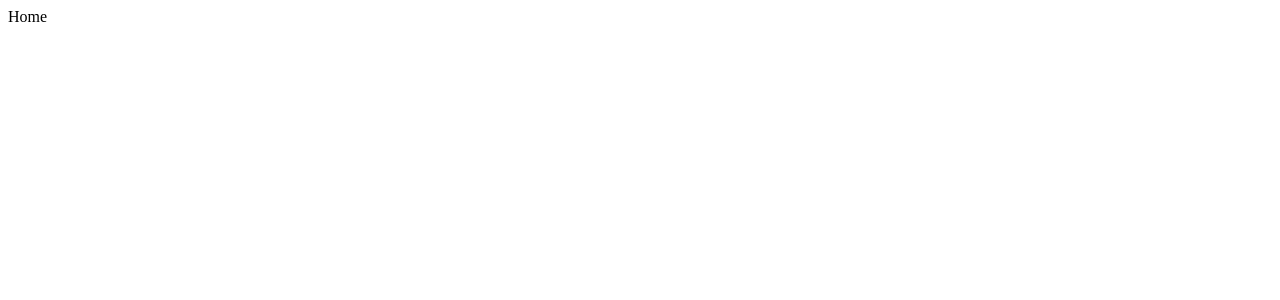
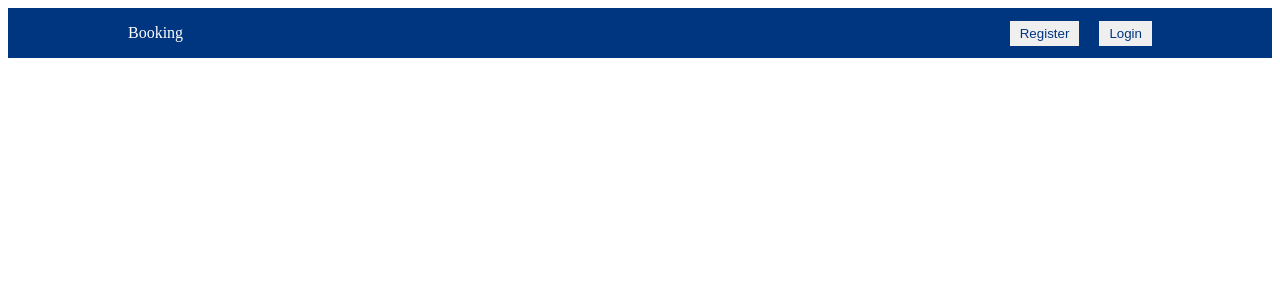
Before and after one commit to arifpehlivan/react-booking, a React (Create React App) app: page / in a window 1280 px wide. Shown: the top 300 px of the page. Built offline with nearby package versions, Linux system fonts and the light colour scheme.

Commit message:
add navbar

```diff
--- /dev/null
+++ b/src/components/navbar/Navbar.css
@@ -0,0 +1,27 @@
+.navbar{
+    height: 50px;
+    background-color: #003580;
+    display: flex;
+    justify-content: center;
+}
+
+.navContainer{
+    width: 100%;
+    max-width: 1024px;
+    color: white;
+    display: flex;
+    align-items: center;
+    justify-content: space-between;
+}
+
+.logo{
+    font-weight: 500;
+}
+
+.navButton{
+    margin-left: 20px;
+    border: none;
+    padding: 5px 10px;
+    cursor: pointer;
+    color: #003580;
+}
--- /dev/null
+++ b/src/components/navbar/Navbar.js
@@ -0,0 +1,17 @@
+import "./Navbar.css"
+
+const Navbar = () => {
+  return (
+    <div className='navbar'>
+        <div className="navContainer">
+            <span className="logo">Booking</span>
+            <div className="navItems">
+                <button className="navButton">Register</button>
+                <button className="navButton">Login</button>
+            </div>
+        </div>
+    </div>
+  )
+}
+
+export default Navbar
--- a/src/pages/home/Home.js
+++ b/src/pages/home/Home.js
@@ -1,8 +1,11 @@
+import Navbar from '../../components/navbar/Navbar'
 import './home.css'
 
 const Home = () => {
   return (
-    <div>Home</div>
+    <div>
+        <Navbar/>
+    </div>
   )
 }
 
```
